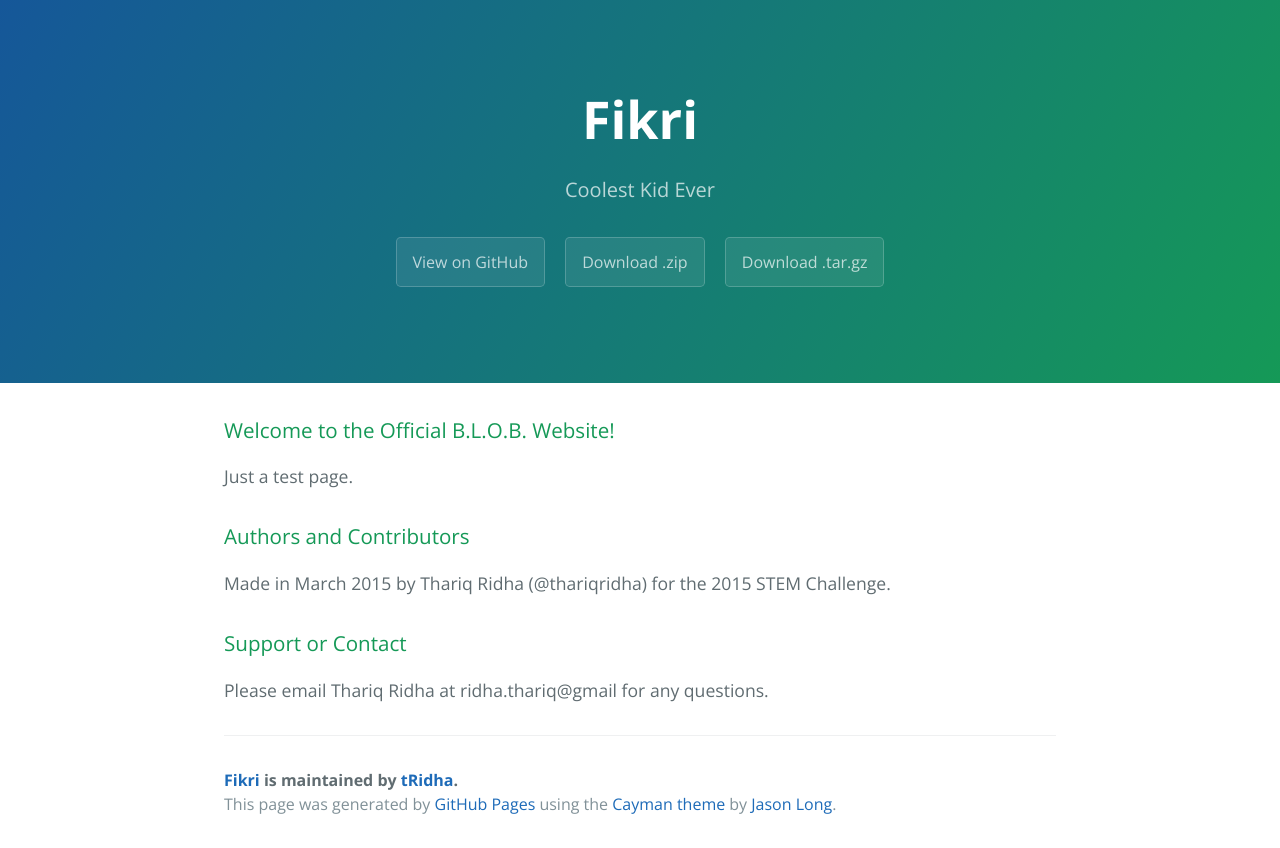
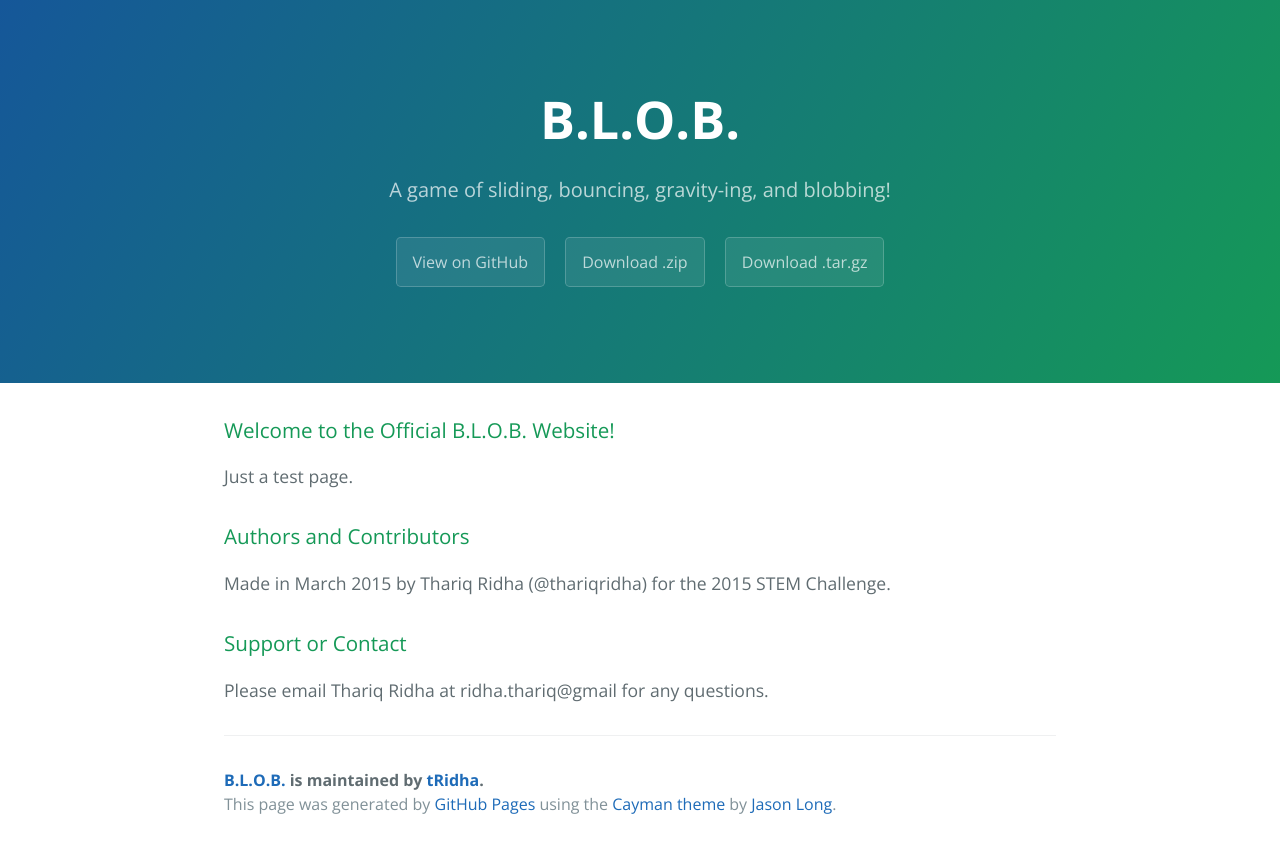
Before and after one commit to tRidha/Blob_the_Game, a plain HTML site: page index.html in a window 1280 px wide. Drawn offline with nearby package versions, Linux system fonts and the light colour scheme.

Commit message:
Create gh-pages branch via GitHub

```diff
--- a/index.html
+++ b/index.html
@@ -2,7 +2,7 @@
 <html lang="en-us">
   <head>
     <meta charset="UTF-8">
-    <title>Fikri by tRidha</title>
+    <title>B.L.O.B. by tRidha</title>
     <meta name="viewport" content="width=device-width, initial-scale=1">
     <link rel="stylesheet" type="text/css" href="stylesheets/normalize.css" media="screen">
     <link href='http://fonts.googleapis.com/css?family=Open+Sans:400,700' rel='stylesheet' type='text/css'>
@@ -11,8 +11,8 @@
   </head>
   <body>
     <section class="page-header">
-      <h1 class="project-name">Fikri</h1>
-      <h2 class="project-tagline">Coolest Kid Ever</h2>
+      <h1 class="project-name">B.L.O.B.</h1>
+      <h2 class="project-tagline">A game of sliding, bouncing, gravity-ing, and blobbing!</h2>
       <a href="https://github.com/tRidha/Blob_the_Game" class="btn">View on GitHub</a>
       <a href="https://github.com/tRidha/Blob_the_Game/zipball/master" class="btn">Download .zip</a>
       <a href="https://github.com/tRidha/Blob_the_Game/tarball/master" class="btn">Download .tar.gz</a>
@@ -35,7 +35,7 @@
 <p>Please email Thariq Ridha at ridha.thariq@gmail for any questions.</p>
 
       <footer class="site-footer">
-        <span class="site-footer-owner"><a href="https://github.com/tRidha/Blob_the_Game">Fikri</a> is maintained by <a href="https://github.com/tRidha">tRidha</a>.</span>
+        <span class="site-footer-owner"><a href="https://github.com/tRidha/Blob_the_Game">B.L.O.B.</a> is maintained by <a href="https://github.com/tRidha">tRidha</a>.</span>
 
         <span class="site-footer-credits">This page was generated by <a href="https://pages.github.com">GitHub Pages</a> using the <a href="https://github.com/jasonlong/cayman-theme">Cayman theme</a> by <a href="https://twitter.com/jasonlong">Jason Long</a>.</span>
       </footer>
--- a/params.json
+++ b/params.json
@@ -1 +1 @@
-{"name":"Fikri","tagline":"Coolest Kid Ever","body":"### Welcome to the Official B.L.O.B. Website!\r\nJust a test page.\r\n\r\n### Authors and Contributors\r\nMade in March 2015 by Thariq Ridha (@thariqridha) for the 2015 STEM Challenge.\r\n\r\n### Support or Contact\r\nPlease email Thariq Ridha at ridha.thariq@gmail for any questions.\r\n","google":"","note":"Don't delete this file! It's used internally to help with page regeneration."}
+{"name":"B.L.O.B.","tagline":"A game of sliding, bouncing, gravity-ing, and blobbing!","body":"### Welcome to the Official B.L.O.B. Website!\r\nJust a test page.\r\n\r\n### Authors and Contributors\r\nMade in March 2015 by Thariq Ridha (@thariqridha) for the 2015 STEM Challenge.\r\n\r\n### Support or Contact\r\nPlease email Thariq Ridha at ridha.thariq@gmail for any questions.\r\n","google":"","note":"Don't delete this file! It's used internally to help with page regeneration."}
```
